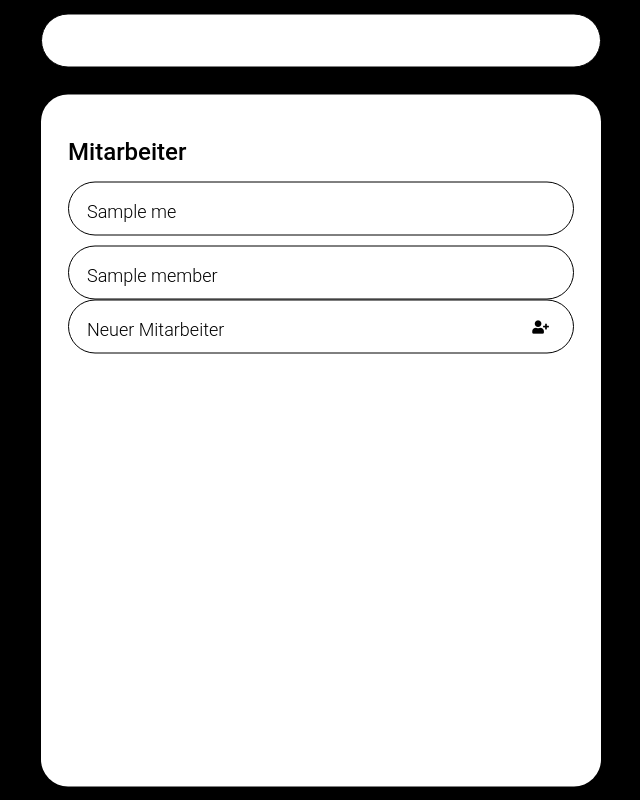
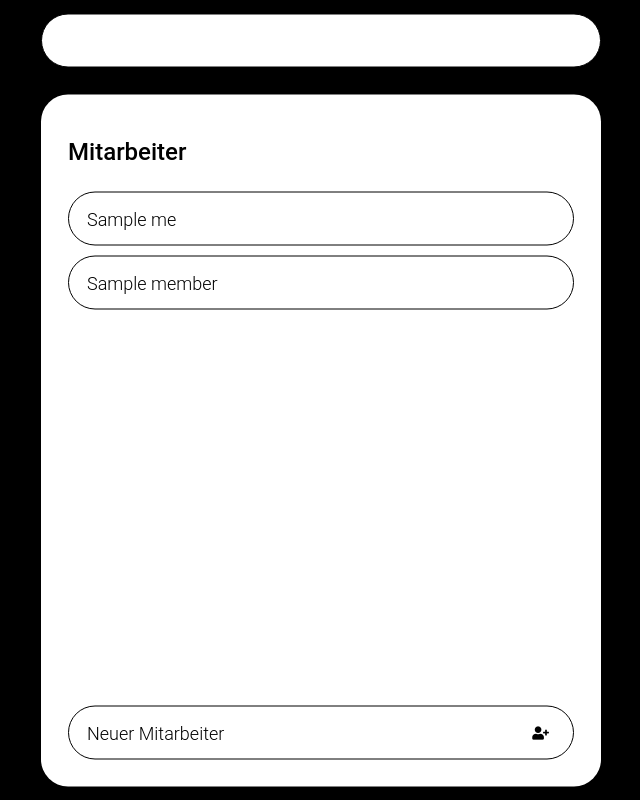
Before and after one commit to Dronesome-Archive/server, a Flask app: template templates/staff.html in a window 1280 px wide. Shown: the whole page, without its empty margins (319-959 px from the left). Run offline with Flask 2, Linux system fonts and the light colour scheme; the template is opened without the code that fills it: most values are stand-ins (such as "Sample title", 1, 10 or a date in 2020); one stand-in notice (Sample message) is shown.

Commit message:
quickpush

```diff
--- a/static/styles.css
+++ b/static/styles.css
@@ -95,20 +95,19 @@
 .item {
     width: 100%;
     height: calc(var(--border) * 2);
-    display: block;
     background: white;
     padding: 0 1em;
     border-radius: var(--border);
     border: var(--col_fg) 1px solid;
+
+    /* in case the item contains multiple elements */
+    display: flex;
+    flex-direction: row;
+    align-items: center;
 }
 
 .item.focused {
     border: var(--col_fg_focus) 1px solid;
-}
-
-.multi {
-    display: flex;
-    flex-direction: row;
 }
 
 select[value="placeholder"], ::placeholder {
--- a/templates/_layout.html
+++ b/templates/_layout.html
@@ -18,7 +18,7 @@
 <body>
     <div id="inner_body" class="centered flex_stack">
         {% for category, message in get_flashed_messages(with_categories=True) %}
-            <div class="item multi flash {{ category }}">
+            <div class="item flash {{ category }}">
                 <p class="stretch">{{ message }}</p>
                 <button onclick="this.parentElement.remove()"><i class="fas fa-times"></i></button>
             </div>
--- a/templates/courier.html
+++ b/templates/courier.html
@@ -4,7 +4,7 @@
         <h1>Kurier</h1>
         <div class="flex_stack">
             {% for member in staff %}
-                <div class="item multi">
+                <div class="item">
                     <p class="stretch">{{ member.name }}</p>
                     <button onclick="show_popup('{{ member.name }}_edit')"><i class="fas fa-pen-alt"></i></button>
                     <button onclick="show_popup('{{ member.name }}_delete')"><i class="fas fa-trash-alt"></i></button>
@@ -20,11 +20,11 @@
             <h2>{{ member.name }}</h2>
             <form method="post" action="{{ url_for('users.edit', user_id=member.id) }}">
                 <input type="text" name="name" value="{{ member.name }}">
-                <div class="item multi">
+                <div class="item">
                     <input class="item" type="checkbox" name="can_control_drone">
                     <label for="can_manage_users">Darf Drohne kontrollieren</label>
                 </div>
-                <div class="item multi">
+                <div class="item">
                     <input class="item" type="checkbox" name="can_manage_users">
                     <label for="can_manage_users">Darf Nutzer verwalten</label>
                 </div>
--- a/templates/register.html
+++ b/templates/register.html
@@ -10,7 +10,7 @@
                     <option value="{{ facility['_id'] }}">{{ facility['name'] }}</option>
                 {% endfor %}
             </select>
-            <div class="item multi">
+            <div class="item">
                 <input id="new_user_key" class="stretch" required name="key" pattern="([A-Z]|[0-9]){8}" type="text" placeholder="Registrierungs-Code"/>
                 <button onclick="show_popup('sign_in_key_info')"><i class="fas fa-info-circle"></i></button>
             </div>
--- a/templates/staff.html
+++ b/templates/staff.html
@@ -1,13 +1,13 @@
 {% extends "_layout.html" %}
 {% block main %}
-    <div class="stretch window">
+    <div class="stretch window flex_stack">
         <h1>Mitarbeiter</h1>
         <div class="flex_stack stretch">
-            <div class="item multi">
+            <div class="item">
                 <p class="stretch">{{ me['name'] }}</p>
             </div>
             {% for member in members %}
-                <div class="item multi">
+                <div class="item">
                     <p class="stretch">{{ member['name'] }}</p>
                     {% if me['can_manage_users'] %}
                         <button onclick="show_popup('{{ member['name'] }}_edit')"><i class="fas fa-pen-alt"></i></button>
@@ -16,7 +16,7 @@
                 </div>
             {% endfor %}
         </div>
-        <div class="item multi">
+        <div class="item">
             <p class="stretch">Neuer Mitarbeiter</p>
             <button onclick="show_popup('new')"><i class="fas fa-user-plus"></i></button>
         </div>
@@ -26,14 +26,14 @@
 {% block popup %}
     <div class="popup centered window" id="new">
             <h2>Neuer Mitarbeiter</h2>
-            <form method="post" action="{{ url_for('users.new_key') }}">
-                <div class="item multi">
-                    <input class="item" type="checkbox" name="can_control_drone">
-                    <label for="can_control_drone">Darf Drohne kontrollieren</label>
+            <form class="flex_stack" method="post" action="{{ url_for('users.new_key') }}">
+                <div class="item">
+                    <label class="stretch" for="can_control_drone">Darf Drohne kontrollieren</label>
+                    <input type="checkbox" name="can_control_drone">
                 </div>
-                <div class="item multi">
-                    <input class="item" type="checkbox" name="can_manage_users">
-                    <label for="can_manage_users">Darf Nutzer verwalten</label>
+                <div class="item">
+                    <label class="stretch" for="can_manage_users">Darf Nutzer verwalten</label>
+                    <input type="checkbox" name="can_manage_users">
                 </div>
                 <div class="flex_row">
                     <button class="item" type="reset" onclick="hide_popup('new')">Abbrechen</button>
@@ -45,15 +45,15 @@
     {% for member in members %}
         <div class="popup centered window" id="{{ member['name'] }}_edit">
             <h2>{{ member['name'] }}</h2>
-            <form method="post" action="{{ url_for('users.edit', user_id=member['_id']) }}">
+            <form class="flex_stack" method="post" action="{{ url_for('users.edit', user_id=member['_id']) }}">
                 <input type="text" name="name" value="{{ member['name'] }}">
-                <div class="item multi">
-                    <input class="item" type="checkbox" name="can_control_drone" {% if member['can_control_drone'] %}checked{% endif %}>
-                    <label for="can_control_drone">Darf Drohne kontrollieren</label>
+                <div class="item">
+                    <label class="stretch" for="can_control_drone">Darf Drohne kontrollieren</label>
+                    <input type="checkbox" name="can_control_drone" {% if member['can_control_drone'] %}checked{% endif %}>
                 </div>
-                <div class="item multi">
-                    <input class="item" type="checkbox" name="can_manage_users" {% if member['can_manage_users'] %}checked{% endif %}>
-                    <label for="can_manage_users">Darf Nutzer verwalten</label>
+                <div class="item">
+                    <label class="stretch" for="can_manage_users">Darf Nutzer verwalten</label>
+                    <input type="checkbox" name="can_manage_users" {% if member['can_manage_users'] %}checked{% endif %}>
                 </div>
                 <div class="flex_row">
                     <button class="item" type="reset" onclick="hide_popup('{{ member['name'] }}_edit')">Abbrechen</button>
```
